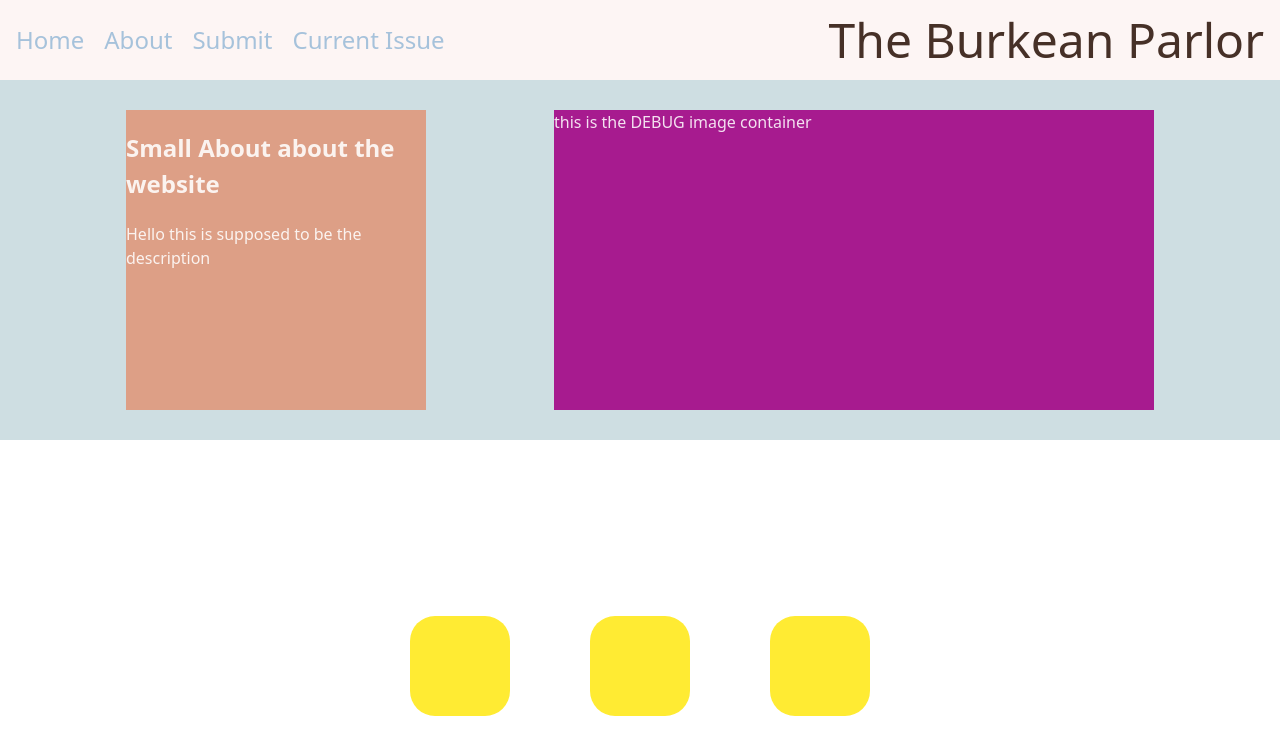
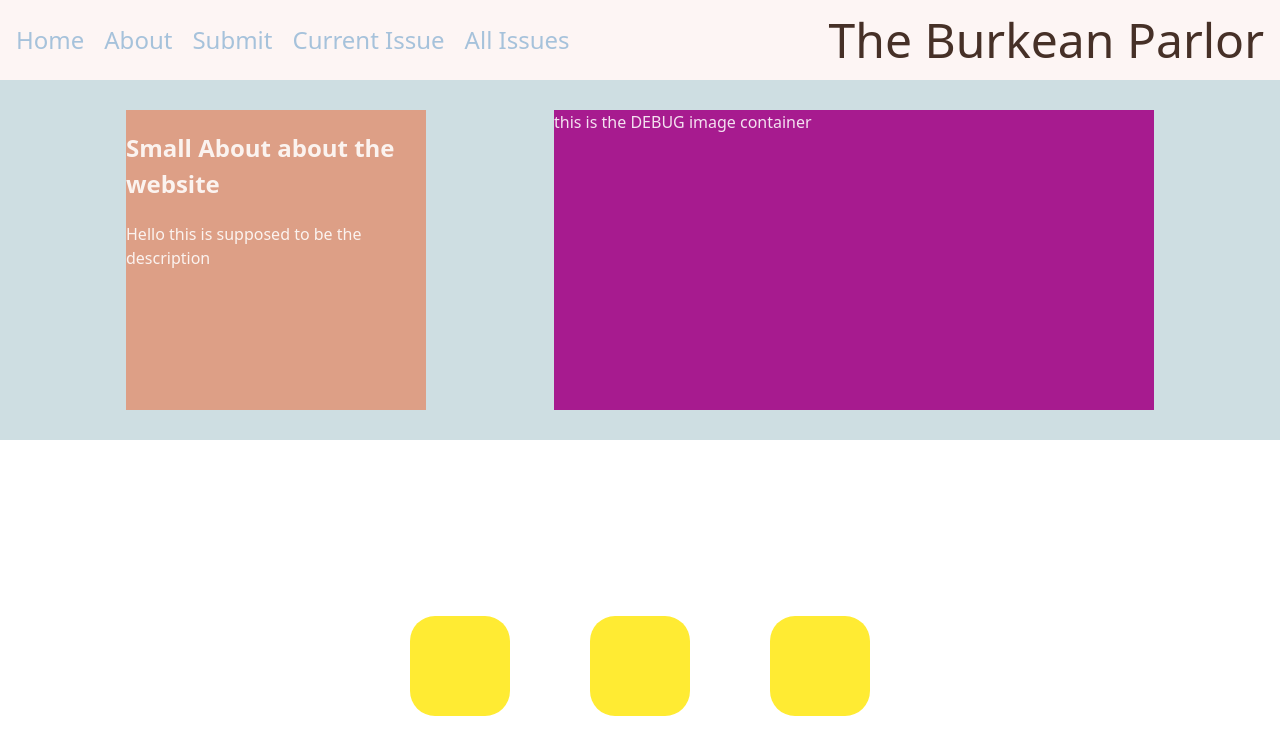
Before and after one commit to a0-ye/theburkeanparlor, a React (Vite) app: page / in a window 1280 px wide. Shown: the top 754 px of the page. Built offline with nearby package versions, Linux system fonts and the light colour scheme.

Commit message:
dropdown menu. Multi-issue state update fix

```diff
--- a/src/components/Issue.tsx
+++ b/src/components/Issue.tsx
@@ -1,4 +1,4 @@
-import { useState } from "react"
+import { useEffect, useState } from "react"
 import { Link, useParams } from "react-router-dom"
 import { IssueRegistry } from "../data/IssueRegistry"
 import { colors } from "../assets/colors";
@@ -7,6 +7,10 @@ import { colors } from "../assets/colors";
 export default function Issue() {
     const issueNumber = useParams().issue || ' error';
     const [articleData, setArticleData] = useState<string[]>(IssueRegistry[issueNumber])
+
+    useEffect(()=>{
+        setArticleData(IssueRegistry[issueNumber])
+    },[issueNumber])
 
     return <>
 
--- a/src/components/Navbar.tsx
+++ b/src/components/Navbar.tsx
@@ -1,12 +1,25 @@
 import { Link } from "react-router-dom";
 import { colors } from "../assets/colors";
-import { motion } from "motion/react";
+import { color, motion } from "motion/react";
+import { useState } from "react";
 
 
 
 
 export default function Navbar() {
+    const [isDropdownVisible, setDropdownVisible] = useState(false);
 
+    const handleMouseEnter = () => {
+        console.log('enter');
+
+        setDropdownVisible(true);
+    };
+
+    const handleMouseLeave = () => {
+        console.log('exit');
+
+        setDropdownVisible(false);
+    };
     const linkStyle = {
         initial: {
             color: colors.blue
@@ -14,7 +27,20 @@ export default function Navbar() {
         whileHover: {
             color: '#535bf2'
 
+        },
+        transition: {
+            duration: 0.5
         }
+    }
+
+    function makeLink(content: any) {
+        return <motion.p
+            initial={linkStyle.initial}
+            whileHover={linkStyle.whileHover}
+            transition={linkStyle.transition}
+        >
+            {content}
+        </motion.p>
     }
 
     return <>
@@ -30,34 +56,41 @@ export default function Navbar() {
         }}>
             <div id="links" style={{
                 display: "flex", gap: '20px',
-                fontSize: '1.5em'
+                fontSize: '1.5em',
             }}>
+                {makeLink(<Link to='/'>Home</Link>)}
+                {makeLink(<Link to='/About'>About</Link>)}
+                {makeLink(<Link to='/Submit'>Submit</Link>)}
+                {makeLink(<Link to='/Issue/1'> Current Issue</Link>)}
                 <motion.p
                     initial={linkStyle.initial}
                     whileHover={linkStyle.whileHover}
+                    transition={linkStyle.transition}
                 >
-                    <Link to='/'>Home</Link>
+                    <div style={{
+                        display: 'flex', position: 'relative',
+                        alignItems: 'center',
+                        textAlign: 'center'
+                    }} onMouseEnter={handleMouseEnter} onMouseLeave={handleMouseLeave}>
+                        <Link to='/Issue/1'> All Issues</Link>
+                        {isDropdownVisible && <div style={{
+                            position: 'absolute',
+                            width: '100%',
+                            top: '100%',
+                            backgroundColor: colors.light
+                        }}>
+                            {makeLink(<Link to='/Issue/1'> Issue 1</Link>)}
+                            {makeLink(<Link to='/Issue/2'> Issue 2</Link>)}
+                            {makeLink(<Link to='/Issue/3'> Issue 3</Link>)}
+
+
+
+                        </div>}
+                    </div>
                 </motion.p>
 
-                <motion.p
-                    initial={linkStyle.initial}
-                    whileHover={linkStyle.whileHover}>
-                    <Link to='/About'>About</Link>
-                </motion.p>
 
-                <motion.p
-                    initial={linkStyle.initial}
-                    whileHover={linkStyle.whileHover}>
-                    <Link to='/Submit'>Submit</Link>
-                </motion.p>
-
-                <motion.p
-                    initial={linkStyle.initial}
-                    whileHover={linkStyle.whileHover}>
-                    <Link to='/Issue/1'> Current Issue</Link>
-                </motion.p>
-
-            </div>
+            </div >
             <div id="name"
                 style={{
                     fontSize: '3em',
@@ -67,7 +100,7 @@ export default function Navbar() {
                 The Burkean Parlor
             </div>
 
-        </div>
+        </div >
     </>
 
 
```
